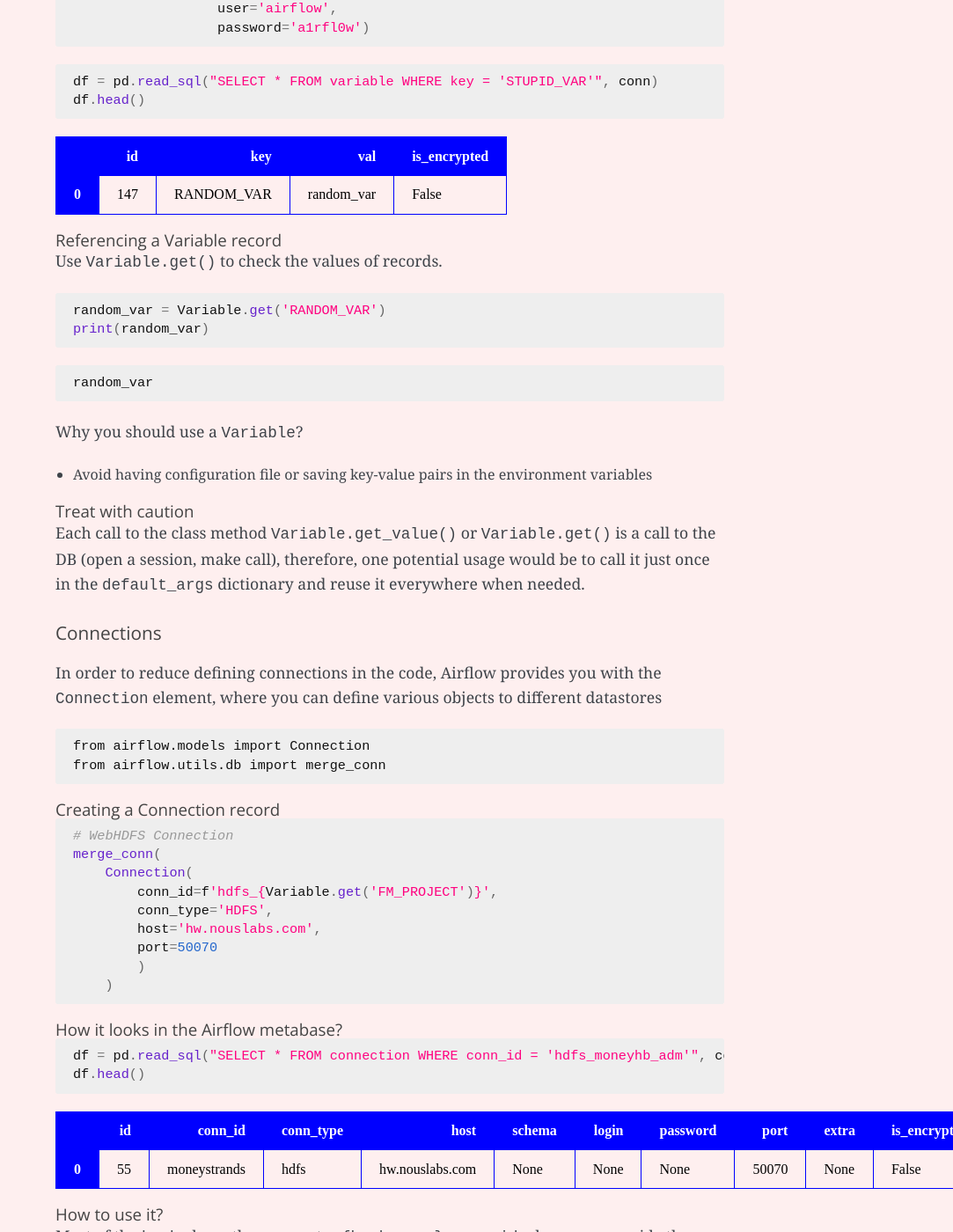
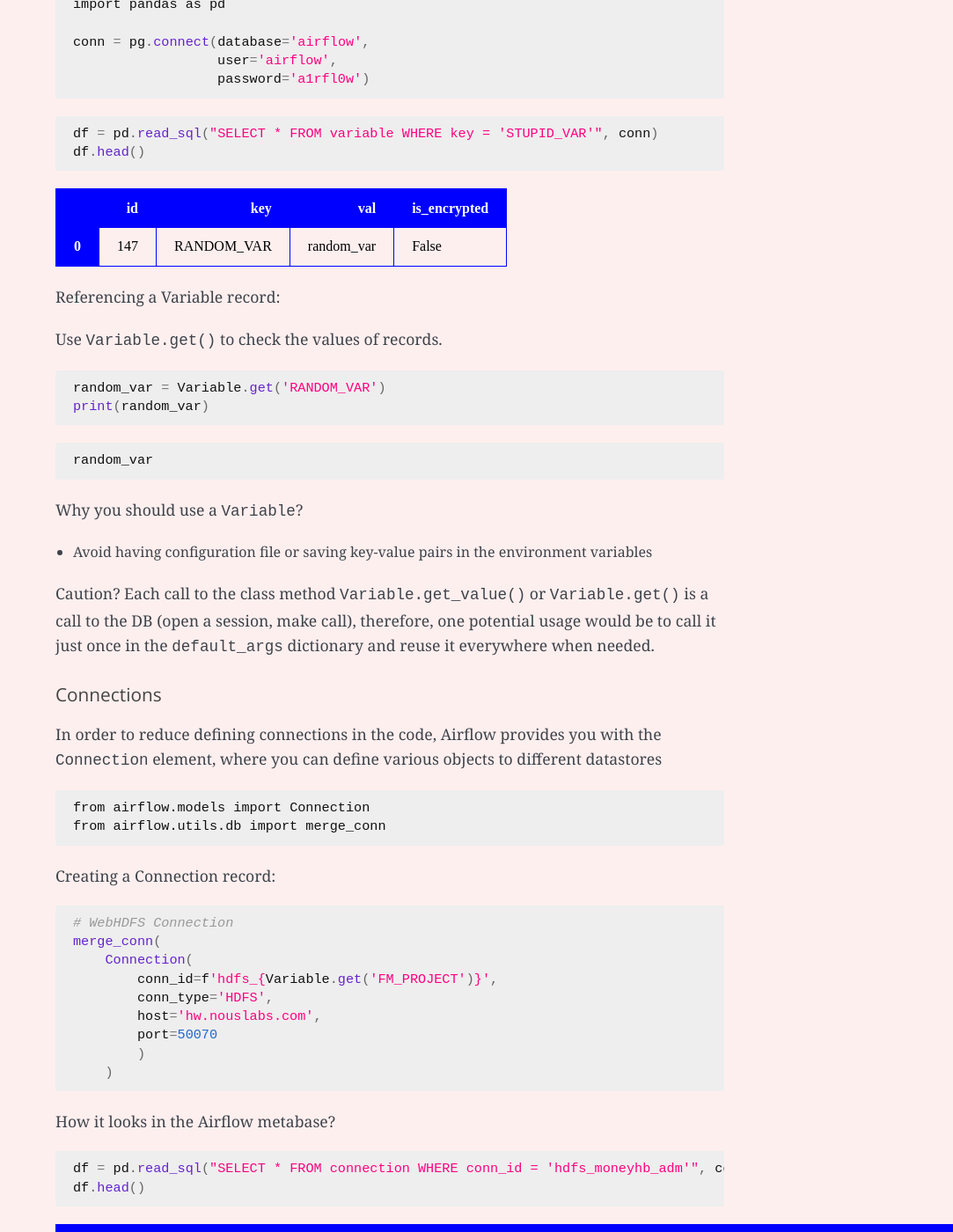
Before and after one commit to mmeasic/mmeasic.github.io, a Jekyll site: the page built from _posts/airflow/2020-01-29-airflow-tips-and-important-concepts.markdown, in a window 1280 px wide and 1400 px high, scrolled down 3053 px. Shown: the whole window at 88% size, without its empty margins (197-1280 px from the left). Built offline with Jekyll 4.4.1, drawn with Linux system fonts in a browser that asks for light colours; some web fonts are replaced; some of the changed text lies outside the part shown.

Commit message:
Formatting the most recent post.

````diff
--- a/_posts/airflow/2020-01-29-airflow-tips-and-important-concepts.markdown
+++ b/_posts/airflow/2020-01-29-airflow-tips-and-important-concepts.markdown
@@ -113,8 +113,7 @@ Airflow provides you with the notion of `Variable`, essentially a key-value stor
 from airflow.models import Variable
 ```
 
-### Creating a Variable record
-
+Creating a Variable record:
 
 Use `Variable.set()` to create new records.
 
@@ -133,8 +132,7 @@ for key, value in VARIABLES.items():
     [2020-01-23 14:24:06,821] {__init__.py:183} WARNING - empty cryptography key - values will not be stored encrypted.
 
 
-### How it looks in the Airflow metabase?
-
+How it looks in the Airflow metabase?
 
 We can check the values of the records in a database table `variable`.
 
@@ -191,8 +189,7 @@ df.head()
 </div>
 
 
-### Referencing a Variable record
-
+Referencing a Variable record:
 
 Use `Variable.get()` to check the values of records.
 
@@ -208,9 +205,7 @@ Why you should use a `Variable`?
 *  Avoid having configuration file or saving key-value pairs in the environment variables
 
 
-### Treat with caution
-
-
+Caution?
 Each call to the class method `Variable.get_value()` or `Variable.get()` is a call to the DB (open a session, make call), therefore, one potential usage would be to call it just once in the `default_args` dictionary and reuse it everywhere when needed.
 
 
@@ -224,8 +219,7 @@ from airflow.models import Connection
 from airflow.utils.db import merge_conn
 ```
 
-### Creating a Connection record
-
+Creating a Connection record:
 
 ```python
 # WebHDFS Connection
@@ -239,8 +233,7 @@ merge_conn(
     )
 ```
 
-### How it looks in the Airflow metabase?
-
+How it looks in the Airflow metabase?
 
 ```python
 df = pd.read_sql("SELECT * FROM connection WHERE conn_id = 'hdfs_moneyhb_adm'", conn)
@@ -298,8 +291,7 @@ df.head()
 </div>
 
 
-### How to use it?
-
+How to use it?
 
 Most of the `hooks` have the parameter `{hook_name}_conn_id` where you provide the connection.
 
````
